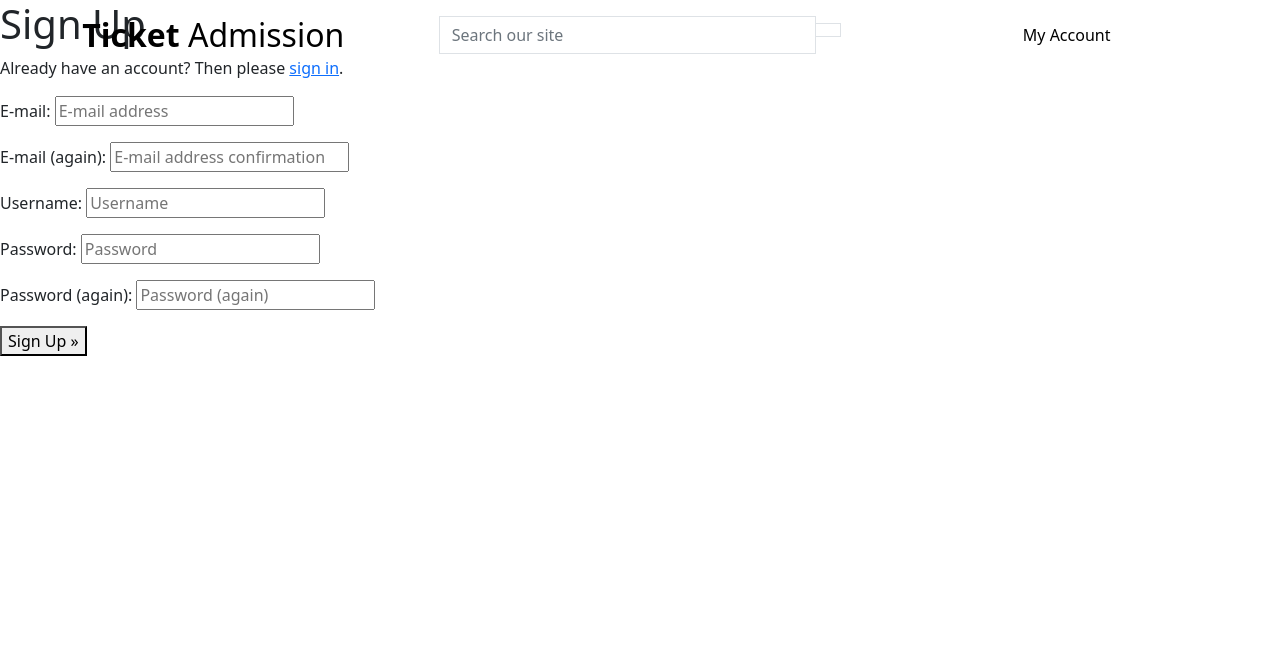
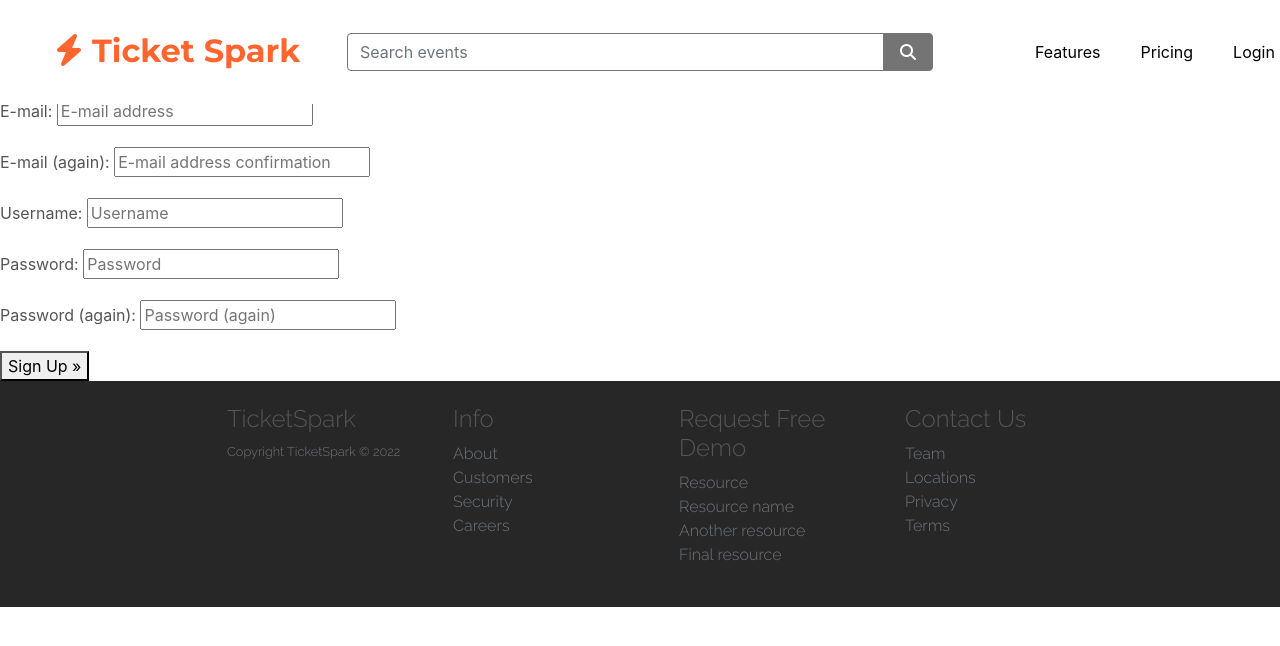
Before and after one commit to Code-Institute-Submissions/winterheartlee-ticket_admission_SepResub, a Django app: page /accounts/signup/ in a window 1280 px wide. Shown: the top 646 px of the page. Run offline with Django 3.2, Linux system fonts and the light colour scheme; some libraries are stand-ins or nearby versions.

Commit message:
Basic homepage color scheme and layout created

```diff
--- a/static/css/base.css
+++ b/static/css/base.css
@@ -1,13 +1,15 @@
+@import url('https://fonts.googleapis.com/css2?family=Montserrat:wght@300;400;700&family=Raleway:wght@300&display=swap');
+
 html {
-    height: 100%;
+    font-family: 'Raleway', sans-serif;
+    font-family: 300;
 }
 
 body {
-    background: url('/media/homepage_image.jpg') no-repeat center center fixed;
-    background-size: cover;
-    height: calc(100vh - 164px); /* this creates space at top for navbar header */
     color: #555;
-    font-family: 'Lato';
+}
+
+.full-height {
 }
 
 /* Makes Font Awesome icons consistent size and position (from Bulma) */
@@ -19,22 +21,65 @@
     width: 1.5rem;
 }
 
-.logo-font {
-    text-transform: uppercase;
+.callout-container {
+    height: 100vh;
+
+    background: url('/media/homepage_image.jpg') no-repeat center center;
+    -webkit-background-size: cover;
+    -moz-background-size: cover;
+    -o-background-size: cover;
+    background-size: cover;
+
+    display: flex;
+    align-items: center;
+    justify-content: center;
+
+    position: relative;
+    z-index: 2;
 }
 
-.main-logo-link {
-    width: fit-content;
+
+
+.container-100vh {
+    height: 100vh;
 }
 
-.shop-now-button {
-    background: black;
+.callout-text {
+    font-family: 'Montserrat', sans-serif;
+    font-weight: 700;
+    color: white;
+    text-shadow: 1px 1px 4px #000000;
+}
+
+.logo-font {
+    font-family: 'Montserrat', sans-serif;
+    font-weight: 700;
+    color: #FF652F;
+}
+
+.nav-font {
+    font-weight: 400;
+    color: #747474;
+}
+
+.register-button {
+    background: #FF652F;
     color: white;
     min-width: 260px;
 }
 
-.btn-black {
-    background: black;
+.container-wrapper--orange {
+    background-color: #FF652F;
+    color: white;
+}
+
+.container-wrapper--white {
+    background-color: #ffffff;
+    color: #747474;
+}
+
+.btn-grey {
+    background: #747474;
     color: white;
 }
 
@@ -44,25 +89,31 @@
 .btn-black:hover,
 .btn-black:active,
 .btn-black:focus {
-    background: #222;
-    color: white;
+    background: #FFE400;
+    color: black;
 }
 
 .text-black {
     color: #000 !important;
 }
 
-.border-black {
-    border: 1px solid black !important;
+.border-grey {
+    border: 1px solid #747474 !important;
 }
+
+.footer-box {
+    background-color: #272727;
+    font-family: 'Raleway', sans-serif;
+}
+
 
 /* -------------------------------- Media Queries */
 
 /* Slightly larger container on xl screens */
 @media (min-width: 1200px) {
-  .container {
-    max-width: 80%;
-  }
+    .container {
+        max-width: 80%;
+    }
 }
 
 /* fixed top navbar only on medium and up */
--- a/templates/base.html
+++ b/templates/base.html
@@ -1,3 +1,5 @@
+{% load static %}
+
 <!doctype html>
 <html lang="en">
 
@@ -13,49 +15,49 @@
 
     {% block corecss %}
     <!-- Bootstrap CSS -->
-        <link href="https://cdn.jsdelivr.net/npm/bootstrap@5.1.3/dist/css/bootstrap.min.css" rel="stylesheet"
-            integrity="sha384-1BmE4kWBq78iYhFldvKuhfTAU6auU8tT94WrHftjDbrCEXSU1oBoqyl2QvZ6jIW3" crossorigin="anonymous">
+    <link rel="stylesheet" href="https://stackpath.bootstrapcdn.com/bootstrap/4.4.1/css/bootstrap.min.css"
+        integrity="sha384-Vkoo8x4CGsO3+Hhxv8T/Q5PaXtkKtu6ug5TOeNV6gBiFeWPGFN9MuhOf23Q9Ifjh" crossorigin="anonymous">
+    <link rel="stylesheet" href="{% static 'css/base.css' %}">
     {% endblock %}
 
     {% block extra_css %}
     {% endblock %}
 
     {% block corejs %}
-        <!-- Separate JQuery, Popper and Bootstrap JS -->
+    <!-- Separate Font Awesome, JQuery, Popper and Bootstrap JS -->
+    <script src="https://kit.fontawesome.com/913b585bc7.js" crossorigin="anonymous"></script>
     <script src="https://code.jquery.com/jquery-3.4.1.slim.min.js"
         integrity="sha384-J6qa4849blE2+poT4WnyKhv5vZF5SrPo0iEjwBvKU7imGFAV0wwj1yYfoRSJoZ+n" crossorigin="anonymous">
     </script>
-        <script src="https://cdn.jsdelivr.net/npm/@popperjs/core@2.10.2/dist/umd/popper.min.js"
-            integrity="sha384-7+zCNj/IqJ95wo16oMtfsKbZ9ccEh31eOz1HGyDuCQ6wgnyJNSYdrPa03rtR1zdB" crossorigin="anonymous">
+    <script src="https://cdn.jsdelivr.net/npm/popper.js@1.16.0/dist/umd/popper.min.js"
+        integrity="sha384-Q6E9RHvbIyZFJoft+2mJbHaEWldlvI9IOYy5n3zV9zzTtmI3UksdQRVvoxMfooAo" crossorigin="anonymous">
     </script>
-        <script src="https://cdn.jsdelivr.net/npm/bootstrap@5.1.3/dist/js/bootstrap.min.js"
-            integrity="sha384-QJHtvGhmr9XOIpI6YVutG+2QOK9T+ZnN4kzFN1RtK3zEFEIsxhlmWl5/YESvpZ13" crossorigin="anonymous">
+    <script src="https://stackpath.bootstrapcdn.com/bootstrap/4.4.1/js/bootstrap.min.js"
+        integrity="sha384-wfSDF2E50Y2D1uUdj0O3uMBJnjuUD4Ih7YwaYd1iqfktj0Uod8GCExl3Og8ifwB6" crossorigin="anonymous">
     </script>
     {% endblock %}
 
     {% block extra_js %}
     {% endblock %}
 
-    <title>Ticket Admission {% block extra_title %}{% endblock %}</title>
+    <title>Ticket Spark {% block extra_title %}{% endblock %}</title>
 </head>
 
 <body>
-    <!-- Nav Bar design to be extended to every page -->
     <header class="container-fluid fixed-top">
-        <div class="row">
-            <div id="topnav" class="row bg-white pt-lg-2 d-none d-lg-flex"></div>
-                <div class="col-12 col-lg-4 my-auto py-1 py-lg-0 text-center text-lg-left">
-                    <a href="{% url 'home' %}" class="nav-link main-logo-link">
-                        <h2 class="logo-font text-black my-0"><strong>Ticket</strong> Admission</h2>
+        <div id="topnav" class="row bg-white p-lg-4 d-none d-lg-flex">
+            <div class="col-lg-3">
+                <a href="{% url 'home' %}" class="nav-link">
+                    <h2 class="logo-font my-0"><i class="fa-solid fa-bolt"> </i> Ticket Spark</h2>
                 </a>
             </div>
-                <!-- Search bar; will use this for users to be able to search for events -->
-                <div class="col-12 col-lg-4 my-auto py-1 py-lg-0">
+            <div class="col-lg-6 my-auto py-1 py-lg-0">
                 <form method="GET" action="">
-                        <div class="input-group w-100">
-                            <input class="form-control border border-black rounded-0" type="text" name="q" placeholder="Search our site">
+                    <div class="input-group">
+                        <input class="form-control border-grey rounded-2" type="text" size="25" name="q"
+                            placeholder="Search events">
                         <div class="input-group-append">
-                                <button class="form-control btn btn-black border border-black rounded-0" type="submit">
+                            <button class="form-control btn btn-grey border border-grey rounded-2" type="submit">
                                 <span class="icon">
                                     <i class="fas fa-search"></i>
                                 </span>
@@ -64,46 +66,15 @@
                     </div>
                 </form>
             </div>
-                <div class="col-12 col-lg-4 my-auto py-1 py-lg-0">
-                    <ul class="list-inline list-unstyled text-center text-lg-right my-0">
-                        <li class="list-inline-item dropdown">
-                            <a class="text-black nav-link" href="#" id="user-options" data-toggle="dropdown" aria-haspopup="true" aria-expanded="false">
-                                <div class="text-center">
-                                    <div><i class="fas fa-user fa-lg"></i></div>
-                                    <p class="my-0">My Account</p>
-                                </div>
-                            </a>
-                            <div class="dropdown-menu border-0" aria-labelledby="user-options">
-                                {% if request.user.is_authenticated %}
-                                    {% if request.user.is_superuser %}
-                                        <a href="" class="dropdown-item">Product Management</a>
-                                    {% endif %}
-                                    <a href="" class="dropdown-item">My Profile</a>
-                                    <a href="{% url 'account_logout' %}" class="dropdown-item">Logout</a>
-                                {% else %}
-                                    <a href="{% url 'account_signup' %}" class="dropdown-item">Register</a>
-                                    <a href="{% url 'account_login' %}" class="dropdown-item">Login</a>
-                                {% endif %}
-                            </div>
-                        </li>
-                        <!-- For Shopping Bag Total
-                        <li class="list-inline-item">
-                            <a class="{% if grand_total %}text-info font-weight-bold{% else %}text-black{% endif %} nav-link" href="">
-                                <div class="text-center">
-                                    <div><i class="fas fa-shopping-bag fa-lg"></i></div>
-                                    <p class="my-0">
-                                        {% if grand_total %}
-                                            ${{ grand_total|floatformat:2 }}
-                                        {% else %}
-                                            $0.00
-                                        {% endif %}
-                                    </p>
-                                </div>
-                            </a>
-                        </li>
-                        -->
-                    </ul>
-                </div>
+            <div class="col-lg-3 my-auto py-1 py-lg-0">
+                <nav class="navbar navbar-expand-lg navbar-light">
+                    <button class="navbar-toggler" type="button" data-toggle="collapse" data-target="#main-nav"
+                        aria-controls="main-nav" aria-expanded="false" aria-label="Toggle navigation">
+                        <span class="navbar-toggler-icon"></span>
+                    </button>
+                    {% include 'includes/mobile-top-header.html' %}
+                    {% include 'includes/main-nav.html' %}
+                </nav>
             </div>
         </div>
     </header>
@@ -119,6 +90,46 @@
     {% block content %}
     {% endblock %}
 
+    {% block footer %}
+    <footer class="container-fluid footer-box">
+        <div class="container">
+            <div class="row p-lg-4 d-none d-lg-flex">
+                <div class="col-12 col-md ml-lg-5">
+                    <h4>TicketSpark</h4>
+                    <small class="d-block mb-3 text-muted">Copyright TicketSpark &copy; 2022</small>
+                </div>
+                <div class="col-6 col-md">
+                    <h4 class="footer-title">Info</h4>
+                    <ul class="list-unstyled text-small">
+                        <li><a class="text-muted" href="#">About</a></li>
+                        <li><a class="text-muted" href="#">Customers</a></li>
+                        <li><a class="text-muted" href="#">Security</a></li>
+                        <li><a class="text-muted" href="#">Careers</a></li>
+                    </ul>
+                </div>
+                <div class="col-6 col-md">
+                    <h4 class="footer-title">Request Free Demo</h4>
+                    <ul class="list-unstyled text-small">
+                        <li><a class="text-muted" href="#">Resource</a></li>
+                        <li><a class="text-muted" href="#">Resource name</a></li>
+                        <li><a class="text-muted" href="#">Another resource</a></li>
+                        <li><a class="text-muted" href="#">Final resource</a></li>
+                    </ul>
+                </div>
+                <div class="col-6 col-md">
+                    <h4 class="footer-title">Contact Us</h4>
+                    <ul class="list-unstyled text-small">
+                        <li><a class="text-muted" href="#">Team</a></li>
+                        <li><a class="text-muted" href="#">Locations</a></li>
+                        <li><a class="text-muted" href="#">Privacy</a></li>
+                        <li><a class="text-muted" href="#">Terms</a></li>
+                    </ul>
+                </div>
+            </div>
+        </div>
+    </footer>
+    {% endblock %}
+
     {% block postloadjs %}
     {% endblock %}
 
--- /dev/null
+++ b/templates/includes/main-nav.html
@@ -0,0 +1,39 @@
+<div class="collapse navbar-collapse" id="main-nav">
+    <ul class="navbar-nav ml-auto mr-0 ">
+        <li class="nav-item">
+            <a class="nav-link text-black ml-4" href="#" id="features" data-toggle="dropdown" aria-haspopup="true" aria-expanded="false">
+                Features
+            </a>
+        </li>
+        <li class="nav-item">
+            <a class="nav-link text-black ml-4" href="#" id="pricing" data-toggle="dropdown" aria-haspopup="true" aria-expanded="false">
+                Pricing
+            </a>
+        </li>
+        {% if session.user %}
+        <li class="nav-item">
+            <a class="nav-link text-black ml-4" href="#" id="my-account" data-toggle="dropdown" aria-haspopup="true" aria-expanded="false">
+                My Account
+            </a>
+            <div class="dropdown-menu border-0" aria-labelledby="user-options">
+                {% if request.user.is_authenticated %}
+                    {% if request.user.is_superuser %}
+                        <a href="" class="dropdown-item">Event Manager</a>
+                    {% endif %}
+                    <a href="" class="dropdown-item">My Profile</a>
+                    <a href="{% url 'account_logout' %}" class="dropdown-item">Logout</a>
+                {% else %}
+                    <a href="{% url 'account_signup' %}" class="dropdown-item">Register</a>
+                    <a href="{% url 'account_login' %}" class="dropdown-item">Login</a>
+                {% endif %}
+            </div>
+        </li>
+        {% else %}
+        <li class="nav-item">
+            <a class="nav-link text-black ml-4" href="#" id="login-link" data-toggle="dropdown" aria-haspopup="true" aria-expanded="false">
+                Login
+            </a>
+        </li>
+        {% endif %}
+    </ul>
+</div>
--- /dev/null
+++ b/templates/includes/mobile-top-header.html
@@ -0,0 +1,56 @@
+<li class="list-inline-item">
+    <a class="text-black nav-link d-block d-lg-none" href="#" id="mobile-search" data-toggle="dropdown" aria-haspopup="true" aria-expanded="false">
+        <div class="text-center">
+            <div><i class="fas fa-search fa-lg"></i></div>
+            <p class="my-0">Search</p>
+        </div>
+    </a>
+    <div class="dropdown-menu border-0 w-100 p-3 rounded-0 my-0" aria-labelledby="mobile-search">
+        <form class="form" method="GET" action="">
+            <div class="input-group w-100">
+                <input class="form-control border border-black rounded-0" type="text" name="q" placeholder="Search our site">
+                <div class="input-group-append">
+                    <button class="form-control form-control btn btn-black border border-black rounded-0" type="submit">
+                        <span class="icon">
+                            <i class="fas fa-search"></i>
+                        </span>
+                    </button>
+                </div>
+            </div>
+        </form>
+    </div>
+</li>
+<li class="list-inline-item dropdown">
+    <a class="text-black nav-link d-block d-lg-none" href="#" id="user-options" data-toggle="dropdown" aria-haspopup="true" aria-expanded="false">
+        <div class="text-center">
+            <div><i class="fas fa-user fa-lg"></i></div>
+            <p class="my-0">My Account</p>
+        </div>
+    </a>
+    <div class="dropdown-menu border-0" aria-labelledby="user-options">
+        {% if request.user.is_authenticated %}
+            {% if request.user.is_superuser %}
+                <a href="{% url 'account_logout' %}" class="dropdown-item">Product Management</a>
+            {% endif %}
+            <a href="{% url 'profile' %}" class="dropdown-item">My Profile</a>
+            <a href="{% url 'account_logout' %}" class="dropdown-item">Logout</a>
+        {% else %}
+            <a href="{% url 'account_signup' %}" class="dropdown-item">Register</a>
+            <a href="{% url 'account_login' %}" class="dropdown-item">Login</a>
+        {% endif %}
+    </div>
+</li>
+<li class="list-inline-item">
+    <a class="{% if grand_total %}text-primary font-weight-bold{% else %}text-black{% endif %} nav-link d-block d-lg-none" href="">
+        <div class="text-center">
+            <div><i class="fas fa-shopping-bag fa-lg"></i></div>
+            <p class="my-0">
+                {% if grand_total %}
+                    ${{ grand_total|floatformat:2 }}
+                {% else %}
+                    $0.00
+                {% endif %}
+            </p>
+        </div>
+    </a>
+</li>
--- a/ticket_admission/settings.py
+++ b/ticket_admission/settings.py
@@ -146,6 +146,10 @@
 # https://docs.djangoproject.com/en/3.2/howto/static-files/
 
 STATIC_URL = '/static/'
+STATICFILES_DIRS = (os.path.join(BASE_DIR, 'static'),)
+
+MEDIA_URL = '/media/'
+MEDIA_ROOT = os.path.join(BASE_DIR, 'media')
 
 # Default primary key field type
 # https://docs.djangoproject.com/en/3.2/ref/settings/#default-auto-field
--- a/ticket_admission/urls.py
+++ b/ticket_admission/urls.py
@@ -15,9 +15,11 @@
 """
 from django.contrib import admin
 from django.urls import path, include
+from django.conf import settings
+from django.conf.urls.static import static
 
 urlpatterns = [
     path('admin/', admin.site.urls),
     path('accounts/', include('allauth.urls')),
     path('', include('home.urls')),
-]
+] + static(settings.MEDIA_URL, document_root=settings.MEDIA_ROOT)
```
Also changed, not shown: home/templates/home/index.html (+89 -8 lines), static/js/scroll.js (added, +65 -0 lines). Lines whose indentation alone changed are shown as unchanged.
